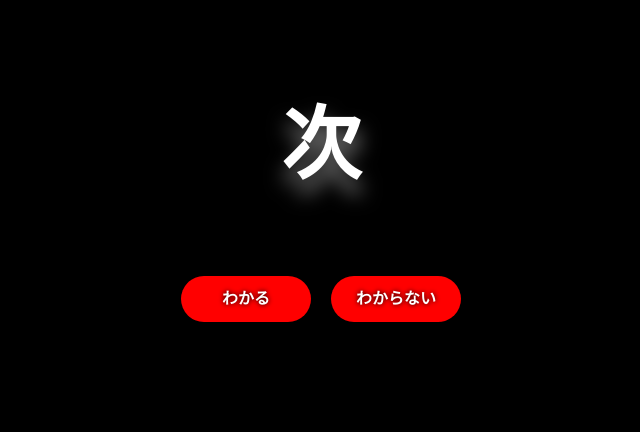
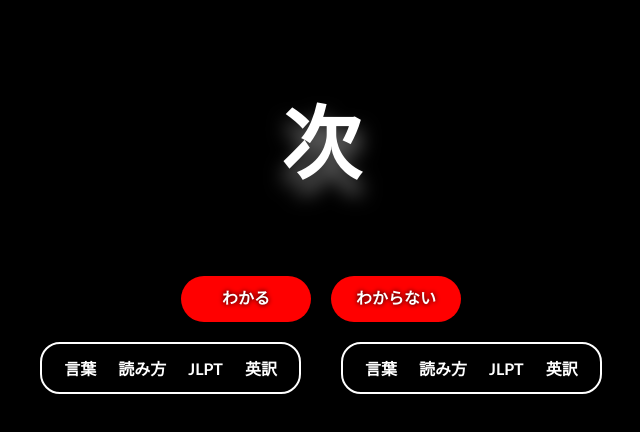
Before and after one commit to EricZhao9482/Goiryoku, a React (Vite) app: page / in a window 1280 px wide. Both pictures are taken after a click on the element "Begin". Shown: the top 432 px of the page, without its empty margins (319-959 px from the left). Built offline with nearby package versions, Linux system fonts and the light colour scheme.

Commit message:
added word list tables. styling still needs some work

```diff
--- a/src/App.jsx
+++ b/src/App.jsx
@@ -4,6 +4,7 @@ import Subsection from './components/Subsection'
 import BeginButton from './components/BeginButton'
 import DifficultySelect from './components/DifficultySelect'
 import KnowDontKnowButtons from './components/KnowDontKnowButtons'
+import WordLists from './components/WordLists'
 import Papa from "papaparse";
 import './css/styling.css'
 
@@ -150,6 +151,7 @@ function App() {
       <BeginButton onHomeScreen={onHomeScreen} onClickFunc={handleBeginClick}/>
 
       <KnowDontKnowButtons onHomeScreen={onHomeScreen} onClickFunc={handleKnowDontKnowClick}/>
+      <WordLists onHomeScreen={onHomeScreen} knownWordsList={knownWords} unknownWordsList={unknownWords}/>
     </>
   )
 }
--- /dev/null
+++ b/src/components/WordLists.jsx
@@ -0,0 +1,45 @@
+/* eslint-disable react/prop-types */
+
+function WordLists( {onHomeScreen, knownWordsList, unknownWordsList} ) {
+
+    return (
+        <div id="word-list-container" className={`center word-list-container ${onHomeScreen ? "hide" : "fade-in-from-bottom"}`}>
+            <table id="known-words-table">
+                <tr>
+                    <th>言葉</th>
+                    <th>読み方</th>
+                    <th>JLPT</th>
+                    <th>英訳</th>
+                </tr>
+                {knownWordsList.map( (word) => (
+                    <tr key={word.word}>
+                        <td>{word.word}</td>
+                        <td>{word.reading}</td>
+                        <td>{word.jlptLevel}</td>
+                        <td>{word.englishMeaning}</td>
+                    </tr>
+                )
+            )}
+            </table>
+            <table id="unknown-words-table">
+                <tr>
+                    <th>言葉</th>
+                    <th>読み方</th>
+                    <th>JLPT</th>
+                    <th>英訳</th>
+                </tr>
+                {unknownWordsList.map( (word) => (
+                    <tr key={word.word}>
+                        <td>{word.word}</td>
+                        <td>{word.reading}</td>
+                        <td>{word.jlptLevel}</td>
+                        <td>{word.englishMeaning}</td>
+                    </tr>
+                )
+            )}
+            </table>
+        </div>
+    )
+}
+
+export default WordLists;
--- a/src/css/styling.css
+++ b/src/css/styling.css
@@ -44,6 +44,31 @@ li:active {
     transform: scale(1.0);
     background-color: white;
 }
+
+table {
+    margin: 20px;
+    border: 2px solid white;
+    border-radius: 20px;
+    padding: 10px;
+    table-layout: auto;
+}
+
+th {
+    color: white;
+    font-weight: bold;
+    text-align: left;
+    padding: 0px 10px; /*vertical horizontal*/
+}
+
+tr {
+    padding: 2px;
+}
+
+td {
+    color: white;
+    padding: 0px 10px;  /*vertical horizontal*/
+}
+
 
 /* /////////////////////////////////////// */
 /*   end of styling for normal html tags   */
@@ -172,6 +197,12 @@ li:active {
     display: none !important;
 }
 
+.word-list-container {
+    display: flex;
+    border-collapse: collapse;
+    flex-wrap: wrap-reverse;
+}
+
 /* ///////////////////////////////////// */
 /*   end of styling for custom classes   */
 /* ///////////////////////////////////// */
```
